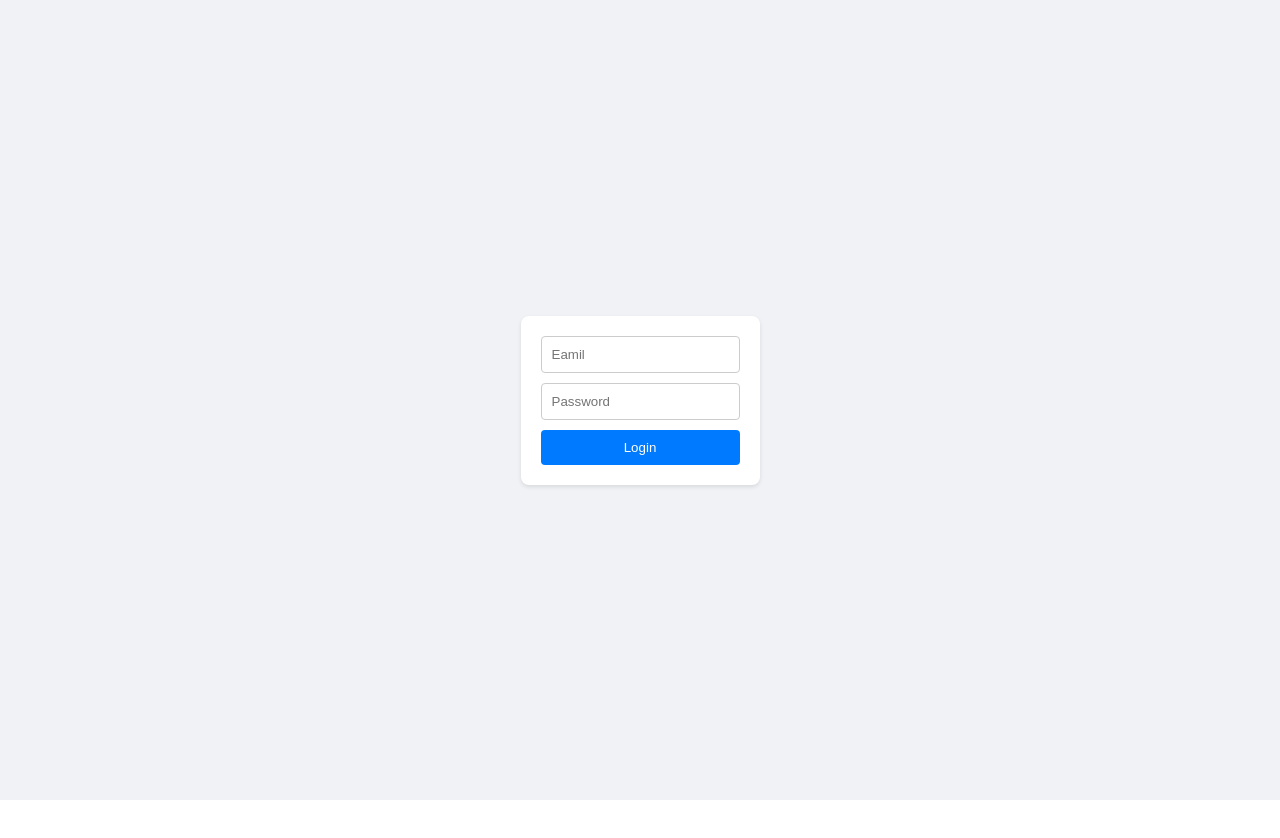
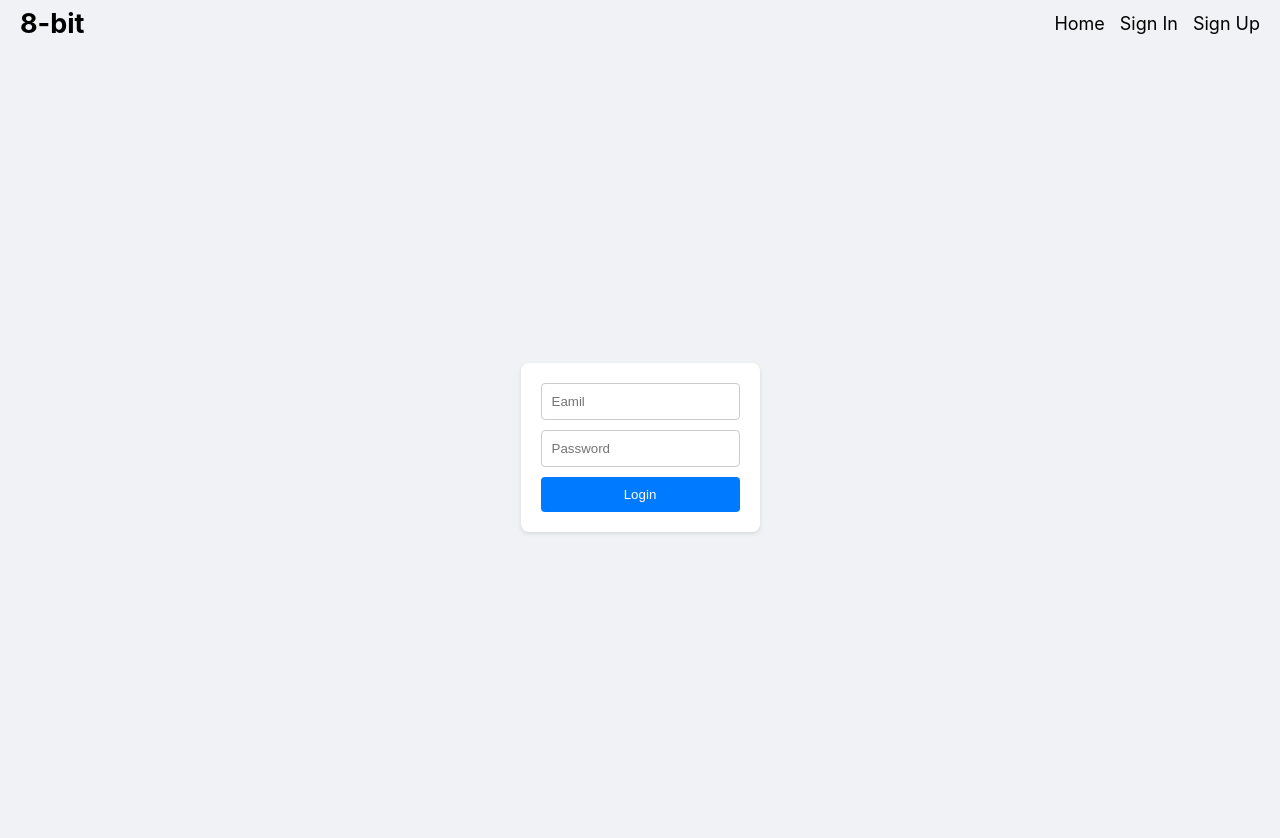
Before and after one commit to 9weeks-app-web/Team-8, a React (Vite) app in the folder 8-bit/: page /signIn in a window 1280 px wide. Shown: the top 838 px of the page. Before the commit the page ends 800 px from the top, so only its background shows below. Built offline with nearby package versions, Linux system fonts and the light colour scheme; no server answers; a web font is replaced by a local one.

Commit message:
💄[Design] 로그인, 회원가입 페이지 푸터 추가, 라우팅 수정 #8

```diff
--- a/8-bit/src/layout/NoHeaderFooterLayout.tsx
+++ b/8-bit/src/layout/NoFooterLayout.tsx
@@ -1,10 +1,14 @@
 import { Outlet } from "react-router-dom";
+import Header from "./Header";
 
 function NoHeaderFooterLayout() {
   return (
-    <main>
-      <Outlet />
-    </main>
+    <>
+      <Header />
+      <main>
+        <Outlet />
+      </main>
+    </>
   );
 }
 
--- a/8-bit/src/routes.tsx
+++ b/8-bit/src/routes.tsx
@@ -1,6 +1,6 @@
 import { createBrowserRouter } from "react-router-dom";
 import RootLayout from "./layout/RootLayout";
-import NoHeaderFooterLayout from "./layout/NoHeaderFooterLayout";
+import NoFooterLayout from "./layout/NoFooterLayout";
 import Home from "./pages/Home";
 import SignIn from "./pages/SignIn";
 import SignUp from "./pages/SignUp";
@@ -17,12 +17,12 @@ const router = createBrowserRouter([
   },
   {
     path: "/signIn",
-    element: <NoHeaderFooterLayout />,
+    element: <NoFooterLayout />,
     children: [{ index: true, element: <SignIn /> }],
   },
   {
     path: "/signup",
-    element: <NoHeaderFooterLayout />,
+    element: <NoFooterLayout />,
     children: [{ index: true, element: <SignUp /> }],
   },
 ]);
```
